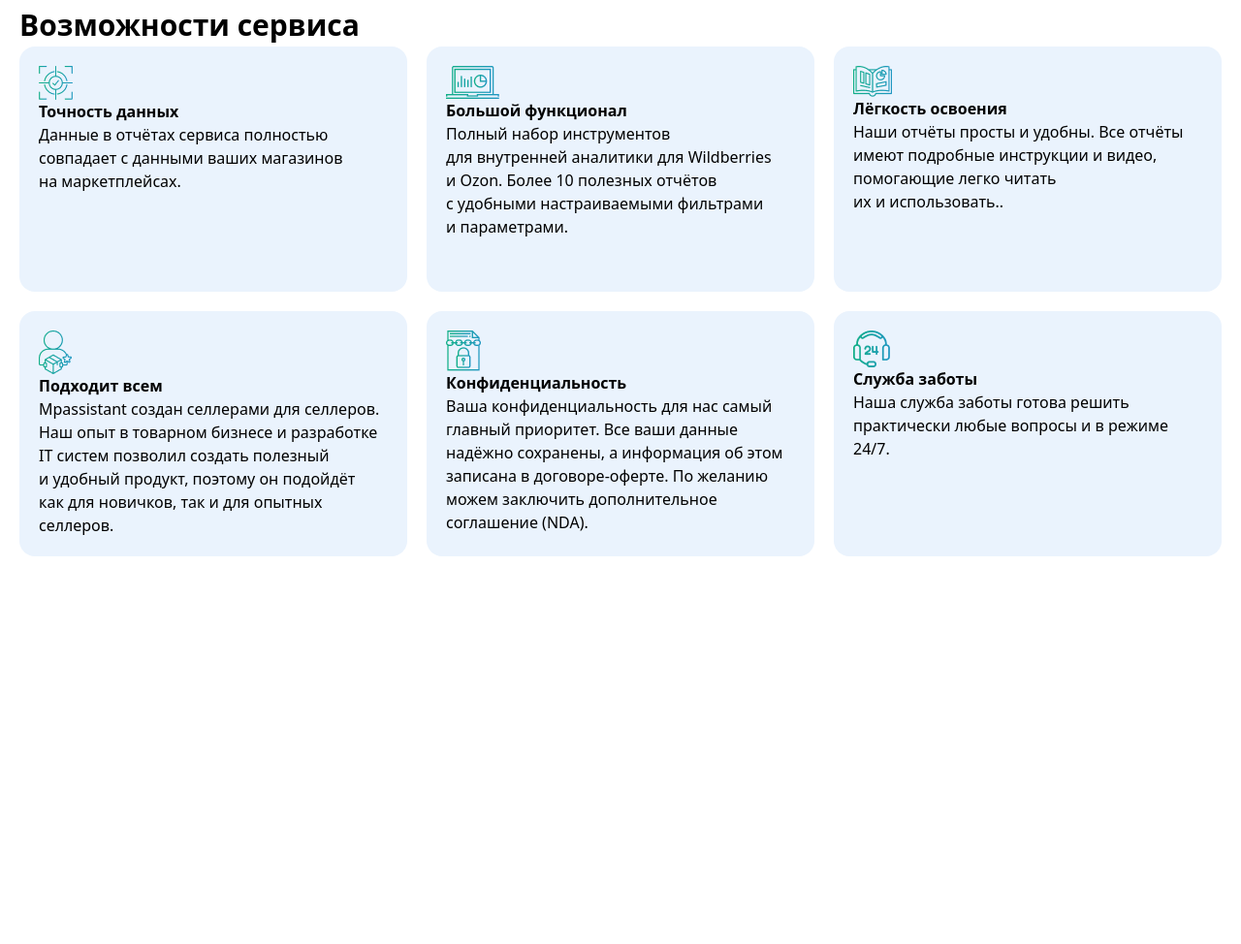
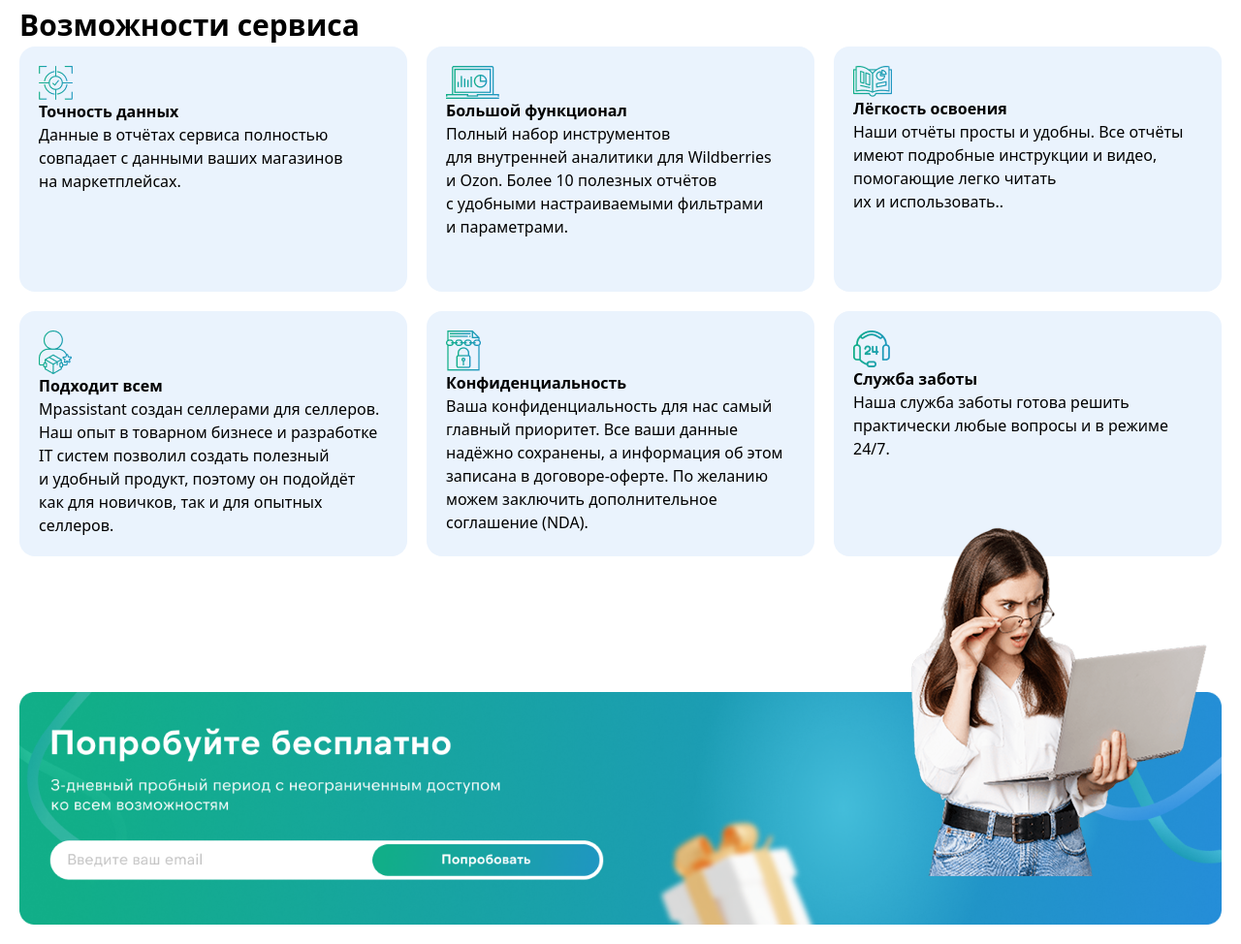
Before and after one commit to AbdumubinAmakov/HW-Lesson-4-G, a website: page src/index.html in a window 1280 px wide. Shown: the part 2740-3714 px from the top of the page at 97% size. Before the commit the page ends 3334 px from the top, so only its background shows below. Drawn offline with nearby package versions, Linux system fonts and the light colour scheme; files that its build step writes are made by us from their sources.

Commit message:
section 7

```diff
--- a/src/index.html
+++ b/src/index.html
@@ -135,6 +135,12 @@
             </div>
         </div>
     </section>
+
+    <section class="max-w-screen-xl m-auto flex   justify-center items-center p-5 mt-[100px]">
+        <img src="./Frame 4.png" alt="" class=" hidden lg:flex">
+        <img src="./[removal 3.png" alt="" class="absolute top-[3260px] left-[900px] hidden lg:flex">
+        <img src="./заявка3.png" alt="" class="lg:hidden">
+    </section>
 </body>
 
 </html>
```
Also changed, not shown: src/Frame 4.png (added), src/[removal 3.png (added), src/заявка3.png (added).
